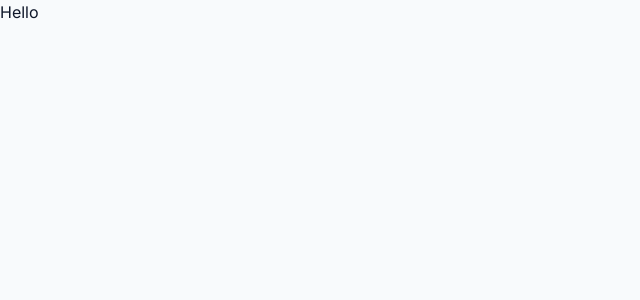
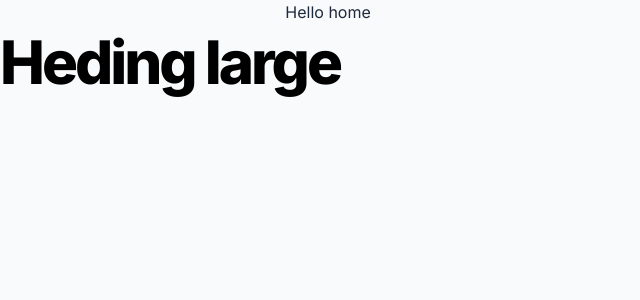
Before and after one commit to CodeWithShamim/open-api, a Next.js app: page / in a window 1280 px wide. Shown: the top 300 px of the page, without its empty margins (0-640 px from the left). Built offline with nearby package versions, Linux system fonts and the light colour scheme.

Commit message:
custom paragraph & heading added

```diff
--- a/src/app/layout.tsx
+++ b/src/app/layout.tsx
@@ -26,6 +26,9 @@ export default function RootLayout({
           <Toaster position="bottom-right" />
           <main>{children}</main>
         </Providers>
+
+        {/* allow more height for mobile menu on mobile  */}
+        <div className="h-40 md:hidden"></div>
       </body>
     </html>
   );
--- a/src/app/page.tsx
+++ b/src/app/page.tsx
@@ -1,10 +1,11 @@
-import Image from 'next/image'
-import { Inter } from 'next/font/google'
-
-const inter = Inter({ subsets: ['latin'] })
+import LargeHeading from "@/components/ui/LargeHeading";
+import Paragraph from "@/components/ui/Paragraph";
 
 export default function Home() {
   return (
-    <h1>Hello</h1>
-  )
+    <>
+      <Paragraph size="sm">Hello home</Paragraph>
+      <LargeHeading>Heding large</LargeHeading>
+    </>
+  );
 }
--- /dev/null
+++ b/src/components/ui/LargeHeading.tsx
@@ -0,0 +1,43 @@
+import { FC, HTMLAttributes } from "react";
+import { VariantProps, cva } from "class-variance-authority";
+import { forwardRef } from "react";
+import { cn } from "@/lib/utils";
+
+const largeHeadingVariants = cva(
+  "text-black dark:text-white text-center lg:text-left font-extrabold leading-tight tracking-tighter",
+  {
+    variants: {
+      size: {
+        default: "text-4xl md:text-5xl lg:text-6xl",
+        lg: "text-5xl md:text-6xl lg:text-7xl",
+        sm: "text-2xl md:text-3xl lg:text-4xl",
+      },
+    },
+    defaultVariants: {
+      size: "default",
+    },
+  }
+);
+
+interface largeHeadingProps
+  extends HTMLAttributes<HTMLParagraphElement>,
+    VariantProps<typeof largeHeadingVariants> {}
+
+const LargeHeading: FC<largeHeadingProps> = forwardRef<
+  HTMLParagraphElement,
+  largeHeadingProps
+>(({ className, size, children, ...props }, ref) => {
+  return (
+    <h1
+      ref={ref}
+      {...props}
+      className={cn(largeHeadingVariants({ size, className }))}
+    >
+      {children}
+    </h1>
+  );
+});
+
+LargeHeading.displayName = "LargeHeading";
+
+export default LargeHeading;
--- a/src/components/ui/Paragraph.tsx
+++ b/src/components/ui/Paragraph.tsx
@@ -1,9 +1,42 @@
-import { FC } from "react";
+import { FC, HTMLAttributes } from "react";
+import { VariantProps, cva } from "class-variance-authority";
+import { forwardRef } from "react";
+import { cn } from "@/lib/utils";
 
-interface paragraphProps {}
+const paragraphVariants = cva(
+  "max-w-prose text-slate-800 dark:text-slate-300 mb-2 text-center",
+  {
+    variants: {
+      size: {
+        default: "text-base sm:text-lg",
+        sm: "text-sm sm:text-base",
+      },
+    },
+    defaultVariants: {
+      size: "default",
+    },
+  }
+);
 
-const Paragraph: FC<paragraphProps> = () => {
-  return <p className="text-7xl text-red-500">ok</p>;
-};
+interface paragraphProps
+  extends HTMLAttributes<HTMLParagraphElement>,
+    VariantProps<typeof paragraphVariants> {}
+
+const Paragraph: FC<paragraphProps> = forwardRef<
+  HTMLParagraphElement,
+  paragraphProps
+>(({ className, size, children, ...props }, ref) => {
+  return (
+    <p
+      ref={ref}
+      {...props}
+      className={cn(paragraphVariants({ size, className }))}
+    >
+      {children}
+    </p>
+  );
+});
+
+Paragraph.displayName = "Paragraph";
 
 export default Paragraph;
```
